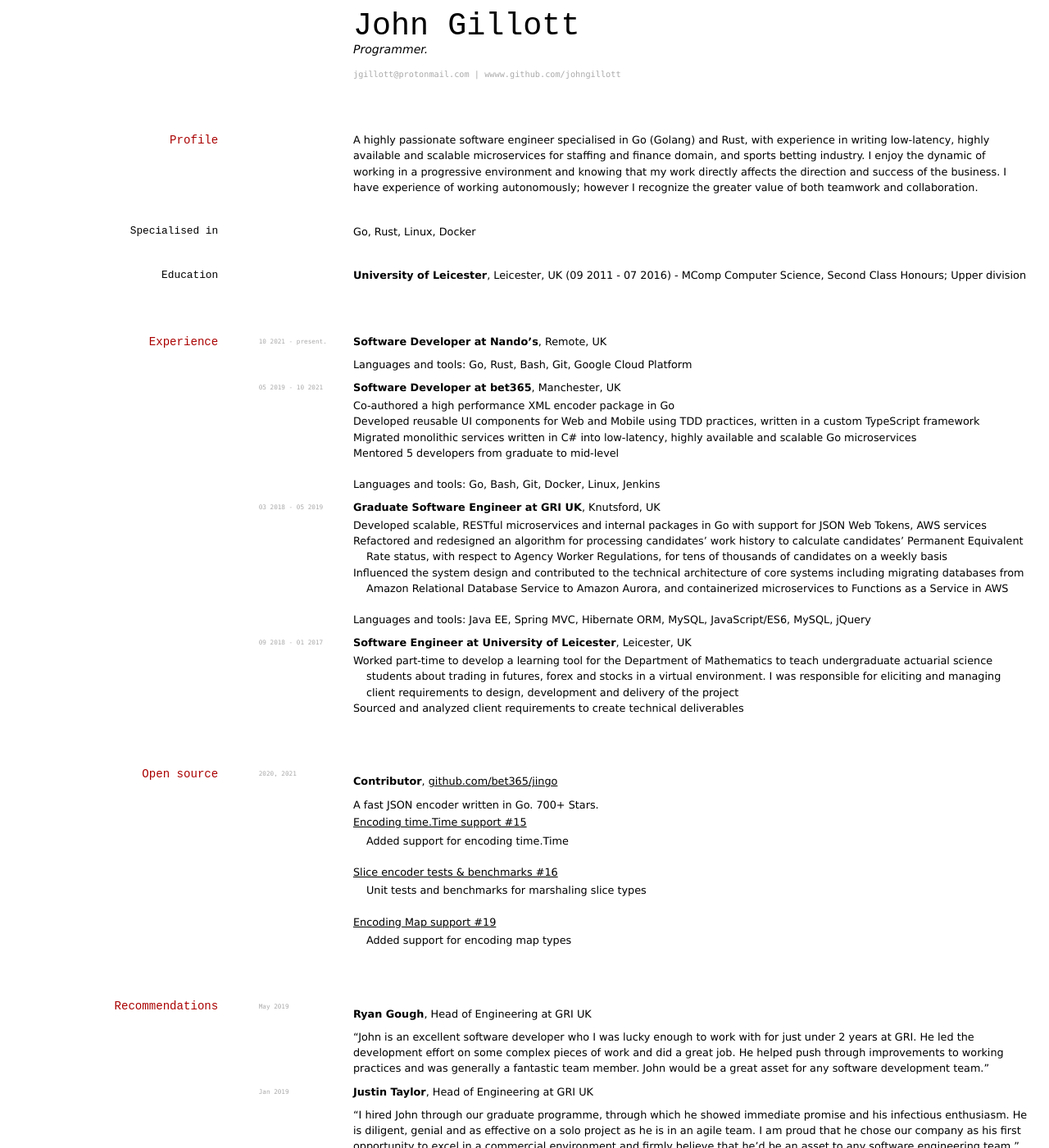
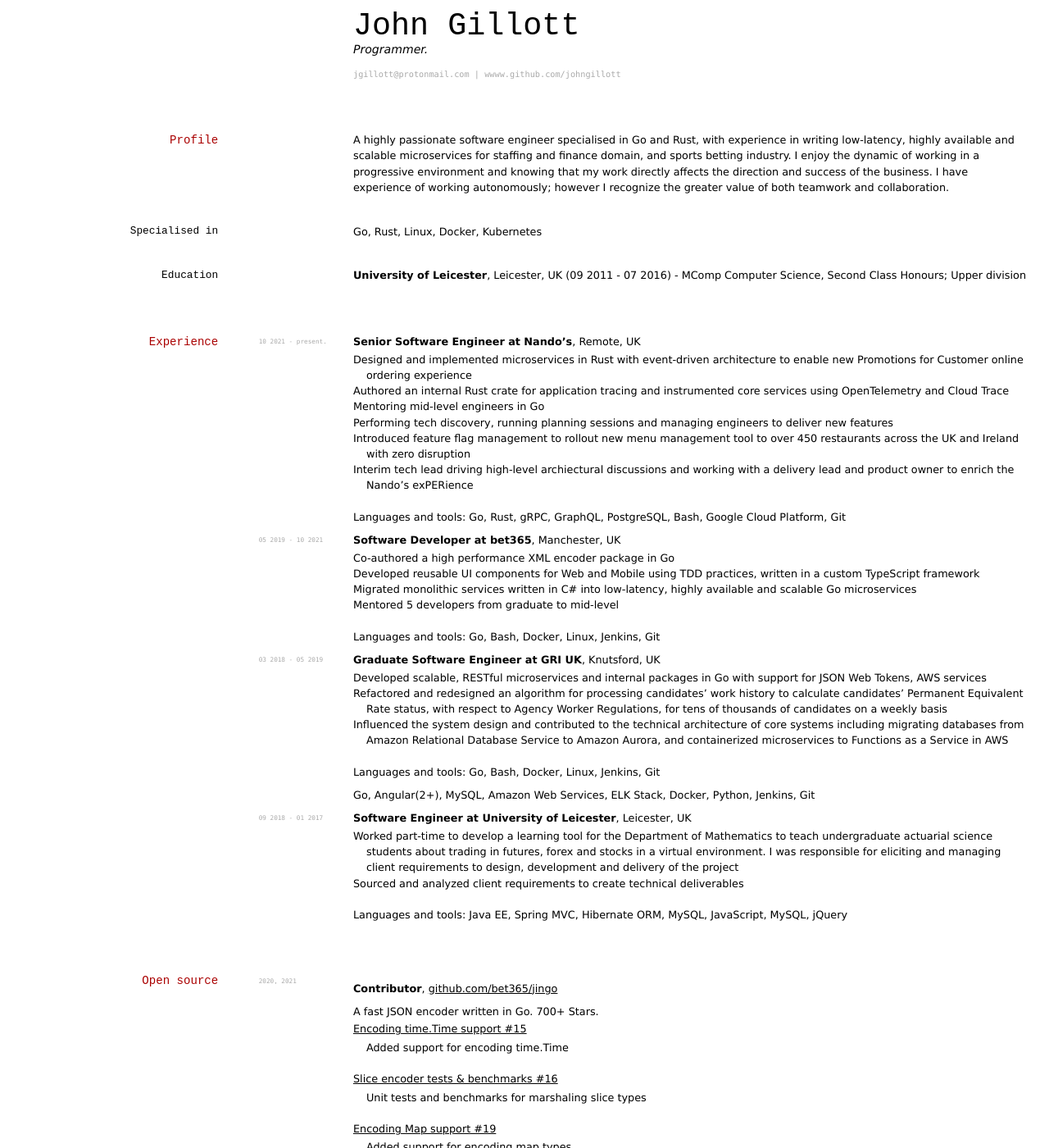
Before and after one commit to johngillott/cv, a Jekyll site: the page built from index.md, in a window 1280 px wide and 1400 px high. Shown: the whole window at 82% size. Built offline with Jekyll 4.4.1, drawn with Linux system fonts in a browser that asks for light colours.

Commit message:
Add Nando's position

```diff
--- a/index.md
+++ b/index.md
@@ -13,11 +13,11 @@ Programmer.
 
 ## Profile
 
-A highly passionate software engineer specialised in Go (Golang) and Rust, with experience in writing low-latency, highly available and scalable microservices for staffing and finance domain, and sports betting industry. I enjoy the dynamic of working in a progressive environment and knowing that my work directly affects the direction and success of the business. I have experience of working autonomously; however I recognize the greater value of both teamwork and collaboration.
+A highly passionate software engineer specialised in Go and Rust, with experience in writing low-latency, highly available and scalable microservices for staffing and finance domain, and sports betting industry. I enjoy the dynamic of working in a progressive environment and knowing that my work directly affects the direction and success of the business. I have experience of working autonomously; however I recognize the greater value of both teamwork and collaboration.
 
 ### Specialised in
 
-Go, Rust, Linux, Docker
+Go, Rust, Linux, Docker, Kubernetes
 
 ### Education
 
@@ -26,9 +26,16 @@ __University of Leicester__, Leicester, UK (09 2011 - 07 2016) - MComp Computer
 ## Experience
 
 `10 2021 - present.`
-__Software Developer at Nando's__, Remote, UK
+__Senior Software Engineer at Nando's__, Remote, UK
 
-Languages and tools: Go, Rust, Bash, Git, Google Cloud Platform
+- Designed and implemented microservices in Rust with event-driven architecture to enable new Promotions for Customer online ordering experience
+- Authored an internal Rust crate for application tracing and instrumented core services using OpenTelemetry and Cloud Trace
+- Mentoring mid-level engineers in Go
+- Performing tech discovery, running planning sessions and managing engineers to deliver new features
+- Introduced feature flag management to rollout new menu management tool to over 450 restaurants across the UK and Ireland with zero disruption
+- Interim tech lead driving high-level archiectural discussions and working with a delivery lead and product owner to enrich the Nando's exPERience
+
+Languages and tools: Go, Rust, gRPC, GraphQL, PostgreSQL, Bash, Google Cloud Platform, Git
 
 `05 2019 - 10 2021`
 __Software Developer at bet365__, Manchester, UK
@@ -38,7 +45,7 @@ __Software Developer at bet365__, Manchester, UK
 - Migrated monolithic services written in C# into low-latency, highly available and scalable Go microservices
 - Mentored 5 developers from graduate to mid-level
 
-Languages and tools: Go, Bash, Git, Docker, Linux, Jenkins
+Languages and tools: Go, Bash, Docker, Linux, Jenkins, Git
 
 `03 2018 - 05 2019`
 __Graduate Software Engineer at GRI UK__, Knutsford, UK
@@ -47,13 +54,17 @@ __Graduate Software Engineer at GRI UK__, Knutsford, UK
 - Refactored and redesigned an algorithm for processing candidates' work history to calculate candidates' Permanent Equivalent Rate status, with respect to Agency Worker Regulations, for tens of thousands of candidates on a weekly basis
 - Influenced the system design and contributed to the technical architecture of core systems including migrating databases from Amazon Relational Database Service to Amazon Aurora, and containerized microservices to Functions as a Service in AWS
 
-Languages and tools: Java EE, Spring MVC, Hibernate ORM, MySQL, JavaScript/ES6, MySQL, jQuery
+Languages and tools: Go, Bash, Docker, Linux, Jenkins, Git
+
+Go, Angular(2+), MySQL, Amazon Web Services, ELK Stack, Docker, Python, Jenkins, Git
 
 `09 2018 - 01 2017`
 __Software Engineer at University of Leicester__, Leicester, UK
 
 - Worked part-time to develop a learning tool for the Department of Mathematics to teach  undergraduate actuarial science students about trading in futures, forex and stocks in a virtual environment. I was responsible for eliciting and managing client requirements to design, development and delivery of the project
 - Sourced and analyzed client requirements to create technical deliverables
+
+Languages and tools: Java EE, Spring MVC, Hibernate ORM, MySQL, JavaScript, MySQL, jQuery
 
 ## Open source
 
```
